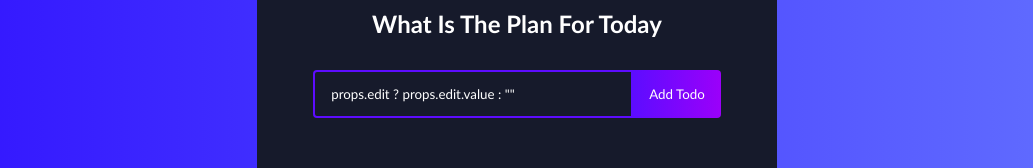
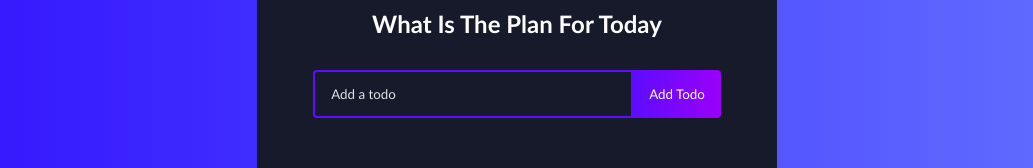
Before and after one commit to lydsEddy/todo-app, a React (Create React App) app: page / in a window 1280 px wide. Shown: the part 151-319 px from the top of the page, without its empty margins (123-1156 px from the left). Built offline with nearby package versions, Linux system fonts and the light colour scheme.

Commit message:
Update text

```diff
--- a/src/components/TodoForm.js
+++ b/src/components/TodoForm.js
@@ -1,7 +1,7 @@
 import React, { useState, useEffect, useRef } from "react";
 
 function TodoForm(props) {
-  const [input, setInput] = useState('props.edit ? props.edit.value : ""');
+  const [input, setInput] = useState(props.edit ? props.edit.value : "");
 
   const inputRef = useRef(null);
 
```
